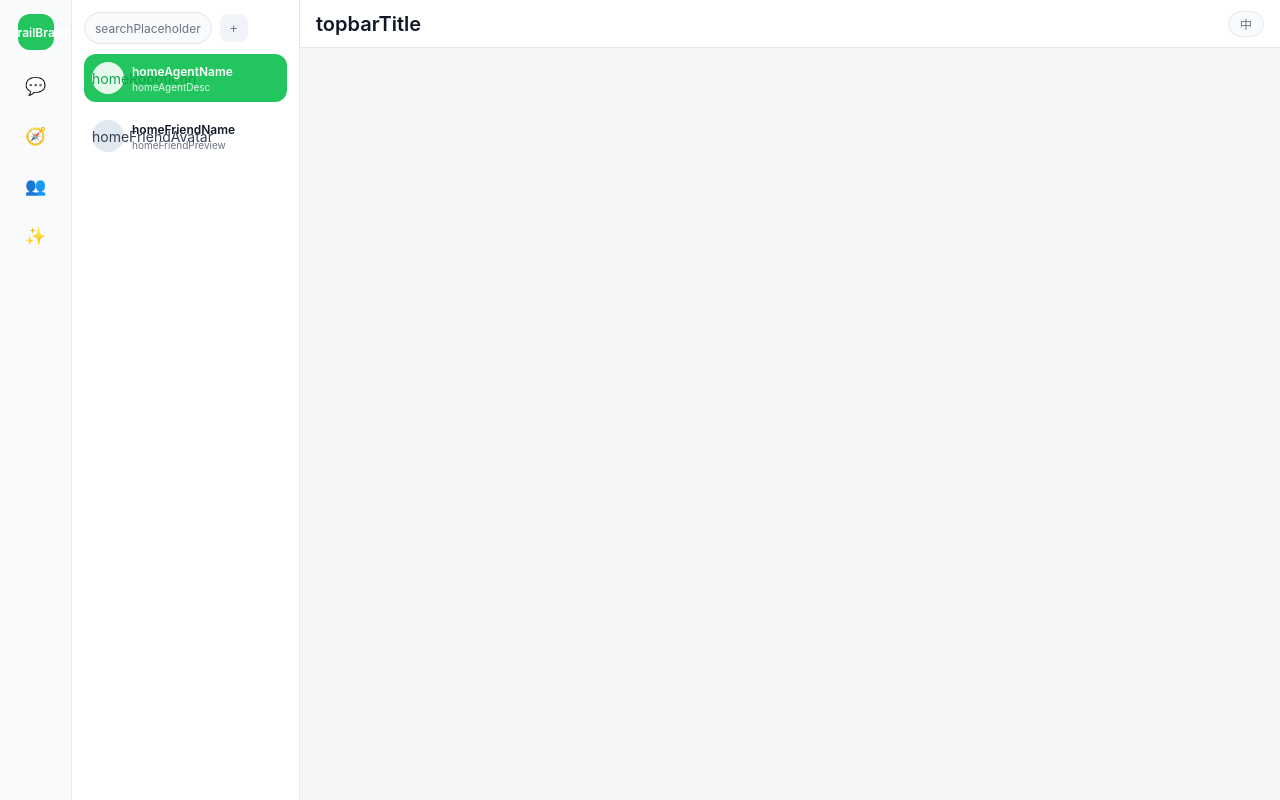
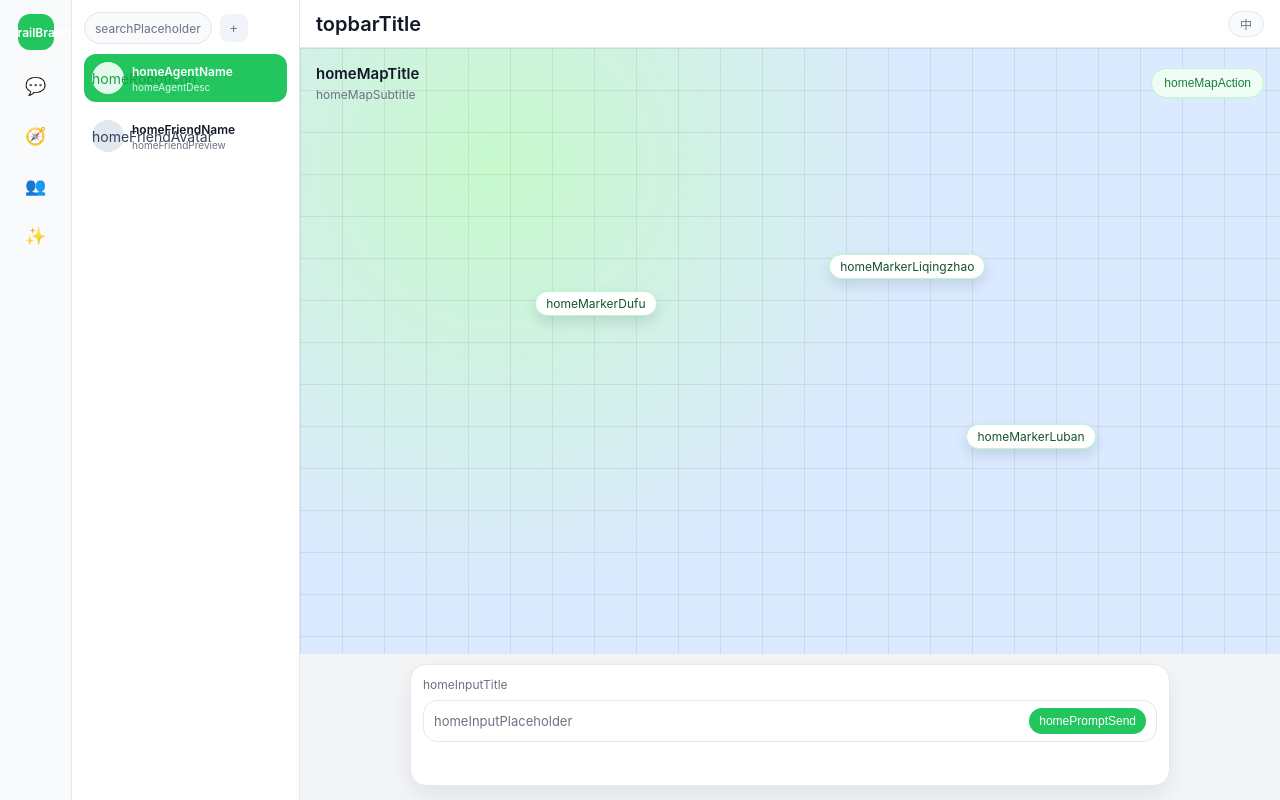
Before and after one commit to hansdcr/web-app, a React (Vite) app: page /home in a window 1280 px wide. Built offline with nearby package versions, Linux system fonts and the light colour scheme; the HTML template or start-up script is replaced by a standard one.

Commit message:
添加home页

```diff
--- a/src/App.jsx
+++ b/src/App.jsx
@@ -44,13 +44,14 @@ function HomePage({ t }) {
         <span className="map-marker marker-dufu">{t('homeMarkerDufu')}</span>
         <span className="map-marker marker-liqingzhao">{t('homeMarkerLiqingzhao')}</span>
         <span className="map-marker marker-lubunwei">{t('homeMarkerLuban')}</span>
-        <section className="map-input-dock">
-          <p className="map-input-title">{t('homeInputTitle')}</p>
-          <div className="map-input-row">
-            <span>{t('homeInputPlaceholder')}</span>
-            <button type="button" className="map-send-btn">{t('homePromptSend')}</button>
-          </div>
-        </section>
+      </section>
+      {/* Home 页采用上下结构：上方地图主视觉 + 下方输入区域。 */}
+      <section className="home-input-panel">
+        <p className="map-input-title">{t('homeInputTitle')}</p>
+        <div className="map-input-row">
+          <span>{t('homeInputPlaceholder')}</span>
+          <button type="button" className="map-send-btn">{t('homePromptSend')}</button>
+        </div>
       </section>
     </div>
   )
--- a/src/index.css
+++ b/src/index.css
@@ -208,6 +208,8 @@ body {
 
 .main-content.is-home {
   display: block;
+  height: calc(100vh - 48px);
+  width: 100%;
 }
 
 .route-placeholder {
@@ -217,7 +219,11 @@ body {
 
 .home-map-layout {
   height: 100%;
+  width: 100%;
   padding: 0;
+  display: grid;
+  grid-template-rows: minmax(0, 5fr) minmax(104px, 1.2fr);
+  gap: 0;
 }
 
 .map-head {
@@ -265,6 +271,7 @@ body {
 
 .map-surface.full {
   height: 100%;
+  width: 100%;
   border-radius: 0;
   border: 0;
   min-height: auto;
@@ -312,18 +319,14 @@ body {
   padding: 12px;
 }
 
-.map-input-dock {
-  position: absolute;
-  left: 50%;
-  bottom: 16px;
-  transform: translateX(-50%);
-  width: min(700px, calc(100% - 32px));
+.home-input-panel {
+  width: min(760px, calc(100% - 40px));
+  margin: 10px auto 14px;
   border: 1px solid var(--line);
   border-radius: 16px;
-  background: rgba(255, 255, 255, 0.95);
-  backdrop-filter: blur(4px);
+  background: #ffffff;
   padding: 12px;
-  z-index: 2;
+  box-shadow: 0 10px 24px rgba(15, 23, 42, 0.08);
 }
 
 .map-input-title {
```
